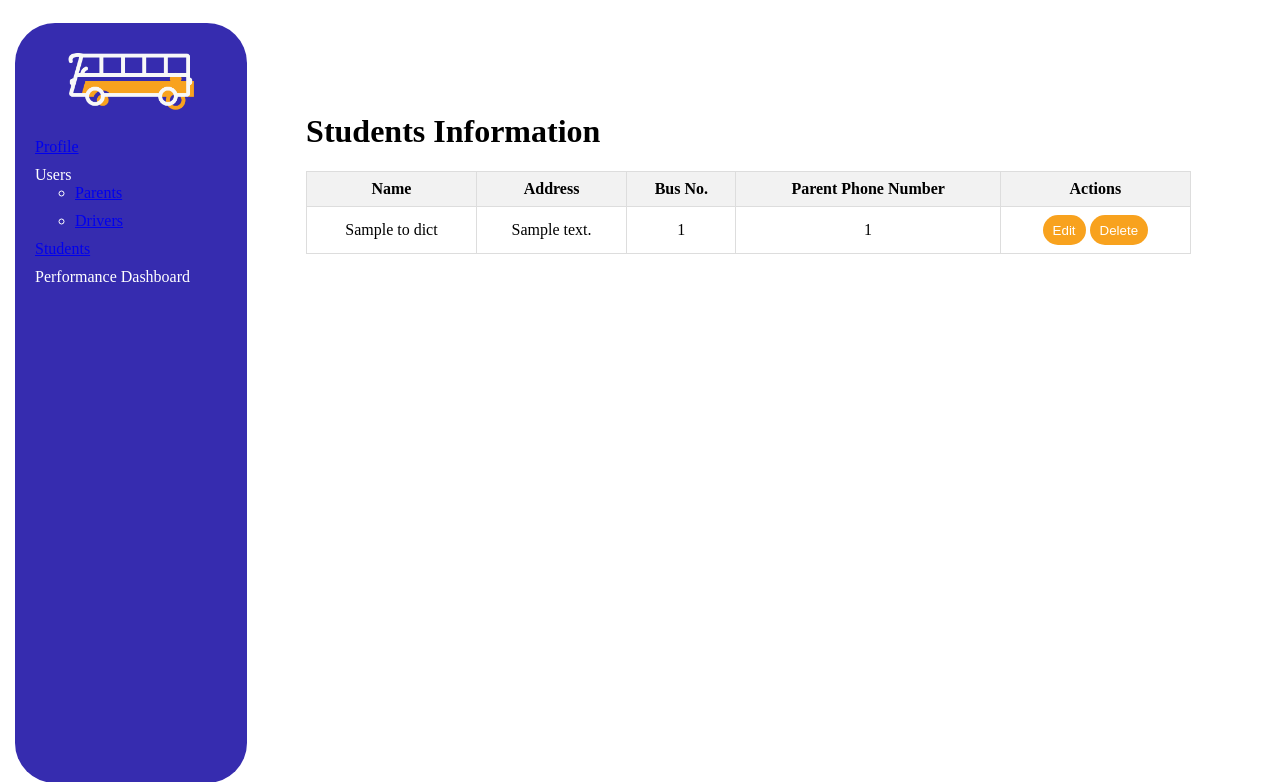
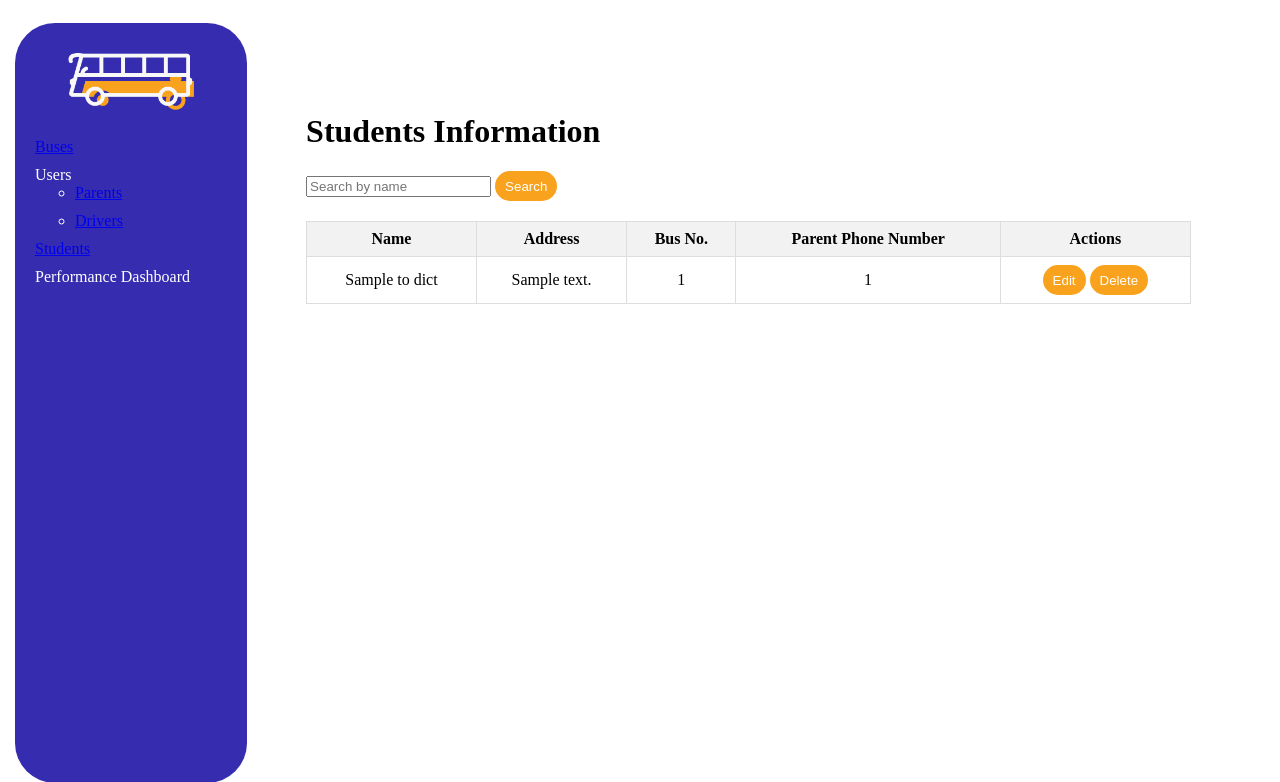
Before and after one commit to Lamajua/BAS_pro, a Flask app: template templates/students.html in a window 1280 px wide. Shown: the top 782 px of the page. Run offline with Flask 3, Linux system fonts and the light colour scheme; the template is opened without the code that fills it: most values are stand-ins (such as "Sample title", 1, 10 or a date in 2020).

Commit message:
add search bar

```diff
--- a/app.py
+++ b/app.py
@@ -6,7 +6,7 @@ from firebase_admin import credentials
 app = Flask(__name__)
 
 # Initialize Firebase
-cred = credentials.Certificate("C:/Users/lmaal/Downloads/basdb-20b5b-firebase-adminsdk-rg388-367ca2f721.json")
+cred = credentials.Certificate("C:/Users/96650/Downloads/basdb-20b5b-firebase-adminsdk-rg388-b385356ff5.json")
 firebase_admin.initialize_app(cred)
 
 from students import students_bp
--- a/buses.py
+++ b/buses.py
@@ -15,6 +15,7 @@ def buses():
 def add_bus():
     number = request.form["number"]
     district = request.form["district"]
+
 
     buses_data = {
         "number": number,
--- a/templates/buses.html
+++ b/templates/buses.html
@@ -4,7 +4,7 @@
 <head>
     <meta charset="UTF-8">
     <meta name="viewport" content="width=device-width, initial-scale=1.0">
-    <title>Profile Information</title>
+    <title>Bus Information</title>
     <link rel="stylesheet" href="{{ url_for('static', filename='css/contentStyling.css') }}">
     <link rel="stylesheet" href="{{ url_for('static', filename='css/modal.css') }}">
 </head>
@@ -16,7 +16,7 @@
         </div>
 
         <ul id="menu-items">
-            <li><a href="{{ url_for('buses.buses') }}">Profile</a></li>
+            <li><a href="{{ url_for('buses.buses') }}">Buses</a></li>
             <li>
                 Users
                 <ul>
--- a/templates/drivers.html
+++ b/templates/drivers.html
@@ -16,7 +16,7 @@
         </div>
 
         <ul id="menu-items">
-            <li><a href="{{ url_for('buses.buses') }}">Profile</a></li>
+            <li><a href="{{ url_for('buses.buses') }}">Buses</a></li>
             <li>
                 Users
                 <ul>
--- a/templates/parents.html
+++ b/templates/parents.html
@@ -38,7 +38,7 @@
         </div>
 
         <ul id="menu-items">
-            <li><a href="{{ url_for('buses.buses') }}">Profile</a></li>
+            <li><a href="{{ url_for('buses.buses') }}">Buses</a></li>
             <li>
                 Users
                 <ul>
@@ -91,6 +91,7 @@
         </form>
         <table>
             <thead>
+
                 <tr>
                     <th>Name</th>
                     <th>Phone Number</th>
@@ -133,6 +134,7 @@
                         <form action="/delete_parent/{{ parent.id }}" method="post" style="display: inline;">
                             <button onclick="return confirm('Are you sure you want to delete this parent?')" type="submit">Delete</button>
                         </form>
+
                         <form action="/deactivate_parent/{{ parent.id }}" method="post" style="display: inline;">
                             <button onclick="return confirm('Are you sure you want to deactivate this parent?')" type="submit">Deactivate</button>
                         </form>
--- a/templates/students.html
+++ b/templates/students.html
@@ -1,3 +1,132 @@
+<!--<!DOCTYPE html>
+<html lang="en">
+
+<head>
+    <meta charset="UTF-8">
+    <meta name="viewport" content="width=device-width, initial-scale=1.0">
+    <title>Students Information</title>
+    <link rel="stylesheet" href="{{ url_for('static', filename='css/contentStyling.css') }}">
+    <link rel="stylesheet" href="{{ url_for('static', filename='css/modal.css') }}">
+</head>
+
+<form method="post" action="{{ url_for('students.students') }}">
+    <input type="text" name="search_query" placeholder="Search by name">
+    <button type="submit">Search</button>
+</form>
+
+
+<body>
+    <h1>Students</h1>
+    <ul>
+        {% for student in students %}
+        <li>{{ student.name }}</li>
+        {% endfor %}
+    </ul>
+
+</body>
+<style>
+    .search-form {
+        float: right;
+    }
+</style>
+
+
+<div>
+
+    <form class="search-form" method="post" action="{{ url_for('students.students') }}">
+        <input type="text" name="search_query" placeholder="Search by name">
+        <button type="submit">Search</button>
+    </form>
+</div>
+
+
+<body>
+    <div id="menu-container">
+        <div id="menu-logo">
+            <img src="static/images/bas.png" alt="Logo" width="150">
+        </div>
+
+        <ul id="menu-items">
+            <li><a href="{{ url_for('buses.buses') }}">Buses</a></li>
+            <li>
+                Users
+                <ul>
+                    <li><a href="{{ url_for('parents.parents') }}">Parents</a></li>
+                    <li><a href="{{ url_for('drivers.drivers') }}">Drivers</a></li>
+                </ul>
+            </li>
+            <li><a href="{{ url_for('students.students') }}">Students</a></li>
+            <li>Performance Dashboard</li>
+        </ul>
+    </div>
+
+    <div id="infoTable-container">
+        <h1>Students Information</h1>
+        <table>
+            <thead>
+                <tr>
+                    <th>Name</th>
+                    <th>Address</th>
+                    <th>Bus No.</th>
+                    <th>Parent Phone Number</th>
+                    <th>Actions</th>
+                </tr>
+            </thead>
+            <tbody>
+                {% for student in students %}
+                <tr>
+                    <td>{{ student.to_dict().name }}</td>
+                    <td>{% for parent in parents %}
+                            {% if parent.to_dict().phone_number == student.to_dict().parent_phone_number %}
+                                {{ parent.to_dict().address }}
+                            {% endif %}
+                        {% endfor %}</td>
+                    <td>{{ student.to_dict().bus_number }}</td>
+                    <td>{{ student.to_dict().parent_phone_number }}</td>
+                    <td>
+
+                        <button
+                            onclick="openUpdateModalStudents('{{ student.to_dict().name }}', '{{ student.to_dict().address }}', '{{ student.to_dict().bus_number }}', '{{ student.id }}')">Edit</button>
+                        <div id="updateModal-{{ student.id }}" class="modal">
+                            <div class="modal-content">
+                                <span class="close"
+                                    onclick="closeUpdateModal('updateModal-{{ student.id }}')">&times;</span>
+                                <form id="updateForm-{{ student.id }}" action="/edit_student/{{ student.id }}"
+                                    method="post">
+                                    <label for="updateName">Name:</label>
+                                    <input type="text" id="updateName-{{ student.id }}" name="name"
+                                        value="{{ student.to_dict().name }}" placeholder="Name">
+
+                                    <label for="updateAddress">Address:</label>
+                                    <input type="text" id="updateAddress-{{ student.id }}" name="address"
+                                        value="{{ student.to_dict().address }}" placeholder="Address">
+
+                                    <label for="updateBusNo">Bus Number:</label>
+                                    <input type="text" id="updateBusNo-{{ student.id }}" name="bus_number"
+                                        value="{{ student.to_dict().bus_number }}" placeholder="Bus Number">
+
+                                    <button type="submit">Update</button>
+                                </form>
+                            </div>
+                        </div>
+                        <form action="/delete_student/{{ student.id }}" method="post" style="display: inline;">
+                            <button onclick="return confirm('Are you sure?')" type="submit">Delete</button>
+                        </form>
+                    </td>
+                </tr>
+                {% endfor %}
+            </tbody>
+        </table>
+    </div>
+
+    <script src="static/js/modal.js"></script>
+</body>
+
+
+
+
+</html>-->
+
 <!DOCTYPE html>
 <html lang="en">
 
@@ -16,7 +145,7 @@
         </div>
 
         <ul id="menu-items">
-            <li><a href="{{ url_for('buses.buses') }}">Profile</a></li>
+            <li><a href="{{ url_for('buses.buses') }}">Buses</a></li>
             <li>
                 Users
                 <ul>
@@ -31,6 +160,13 @@
 
     <div id="infoTable-container">
         <h1>Students Information</h1>
+        <div class="search-container"> <!-- Wrap the search form in a container -->
+            <form class="search-form" method="post" action="{{ url_for('students.students') }}">
+                <input type="text" name="search_query" placeholder="Search by name">
+                <button type="submit">Search</button>
+            </form>
+        </div>
+
         <table>
             <thead>
                 <tr>
```
Also changed, not shown: students.py (+16 -0 lines), static/css/contentStyling.css (line endings or trailing spaces).
